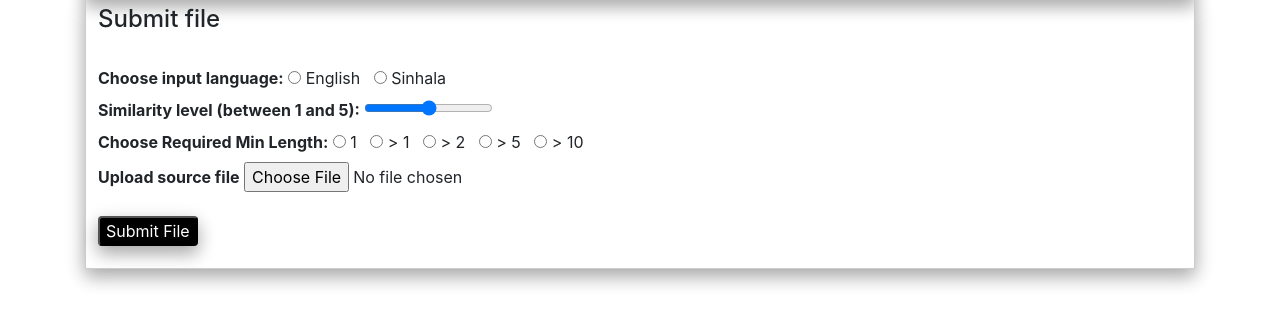
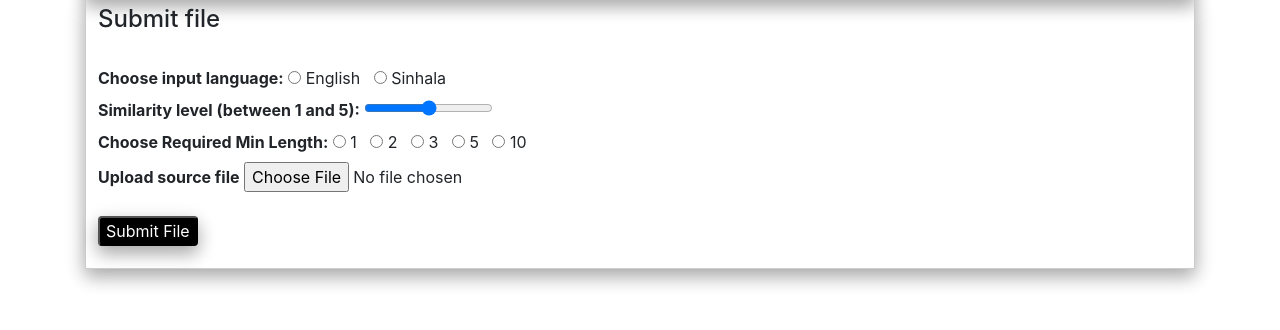
Before and after one commit to udhanMti/SimDocSin, a Flask app: page /partial_match in a window 1280 px wide. Shown: the part 315-645 px from the top of the page. Run offline with Flask 2, Linux system fonts and the light colour scheme; some libraries are stand-ins or nearby versions.

Commit message:
add new changes in the vps to the repo

```diff
--- a/webapp/app.py
+++ b/webapp/app.py
@@ -11,9 +11,9 @@ import json
 app = Flask(__name__)
 app.config['SECRET_KEY'] = '12345678'
 
-UPLOAD_FOLDER = '../../SimDocSin/outputs'
-OUTPUT_FOLDER = '../../SimDocSin/outputs'
-OUTPUT_FOLDER_PARTIALS = '../../SimDocSin/outputs'
+UPLOAD_FOLDER = '../../SimDocSin/inputs'
+OUTPUT_FOLDER = '../../SimDocSin/outputs_full_match'
+OUTPUT_FOLDER_PARTIALS = '../../SimDocSin/outputs_partial_match'
 ALLOWED_EXTENSIONS = {'txt'}
 app.config['UPLOAD_FOLDER'] = UPLOAD_FOLDER
 app.config['OUTPUT_FOLDER'] = OUTPUT_FOLDER
@@ -100,6 +100,10 @@ def search_partial_match():
                 except IOError:
                     return jsonify({"results":'error',"error":'File reading error'})
 
+                except UnicodeDecodeError:
+                    return jsonify(
+                        {"results": 'error', "error": 'File contains undecodable characters. Try to submit as a text.'})
+
                 #result = {}
                 #result['source'] = content
                 #result['target'] = main(content, lang) ##This function takes EN doc as source and output to similar SI doc
@@ -142,7 +146,7 @@ def full_match():
             sources = []
             content = request.form['content']
 
-            if content=='' or content==None:
+            if not content:
                 #flash('Content is required!')
                 return jsonify({"results":'error',"error":'Content is required'})
             else:
@@ -192,7 +196,11 @@ def full_match():
                     #flash('File reading error')
                     return jsonify({"results":'error',"error":'File reading error'})
 
-            #result = {}
+                except UnicodeDecodeError:
+                    return jsonify(
+                        {"results": 'error', "error": 'File contains undecodable characters. Try to submit as a text.'})
+
+                    #result = {}
             #result['source'] = content
             #result['target'] = main(content, lang) ##This function takes EN doc as source and output to similar SI doc
 
@@ -230,7 +238,7 @@ def get_matching_docs():
     if 'lvl' in request.form :
         lvl = request.form['lvl']
         if(lvl.isdigit()):
-            similarity_level = max( 0, min(4, int(lvl)))
+            similarity_level = max( 1, min(5, int(lvl))) - 1
         else:
             return jsonify({"error":"Value of 'lvl' parameter invalid"})
 
@@ -252,6 +260,9 @@ def get_matching_docs():
             sources.append(content)
         except IOError:
             return jsonify({"error":'File reading error'})
+
+        except UnicodeDecodeError:
+            return jsonify({"error": 'File reading error. File cotains undecodable character/s'})
 
     results = main(sources, similarity_level, lang)
 
@@ -277,6 +288,13 @@ def get_partial_matchings():
         else:
             return jsonify({"error":"Value of 'lvl' parameter invalid"})
 
+    if 'min_len' in request.form:
+        min_len = request.form['min_len']
+        if (min_len.isdigit()):
+            minimum_length = min_len
+        else:
+            return jsonify({"error": "Value of 'min_len' parameter invalid"})
+
     if 'file' in request.files:
         file = request.files['file']
     else:
@@ -300,6 +318,9 @@ def get_partial_matchings():
         except IOError:
             return jsonify({"error":'File reading error'})
 
+        except UnicodeDecodeError:
+            return jsonify({"error": 'File reading error. File contains undecodable character/s'})
+
         results, resultsNotAvailable = main_partial(sources, similarity_level, minimum_length, lang)
         if(resultsNotAvailable):
             return jsonify({"result":'No partially matching documents'})
--- a/webapp/templates/partial_match.html
+++ b/webapp/templates/partial_match.html
@@ -28,14 +28,14 @@
                 <label for="min_len"><b>Choose Required Min Length:</b></label>
                 <input type="radio" id="1" class="min_len" name="min_len" value="1">
                 <label for="en">1</label>&nbsp;&nbsp;
-                <input type="radio" id="1+" class="min_len" name="min_len" value="1+">
-                <label for="si">> 1</label>&nbsp;&nbsp;
-                <input type="radio" id="2+" class="min_len" name="min_len" value="2+">
-                <label for="en">> 2</label>&nbsp;&nbsp;
-                <input type="radio" id="5+" class="min_len" name="min_len" value="5+">
-                <label for="si">> 5</label>&nbsp;&nbsp;
-                <input type="radio" id="10+" class="min_len" name="min_len" value="10+">
-                <label for="en">> 10</label><br>
+                <input type="radio" id="2" class="min_len" name="min_len" value="2">
+                <label for="si">2</label>&nbsp;&nbsp;
+                <input type="radio" id="3" class="min_len" name="min_len" value="3">
+                <label for="en">3</label>&nbsp;&nbsp;
+                <input type="radio" id="5" class="min_len" name="min_len" value="5">
+                <label for="si">5</label>&nbsp;&nbsp;
+                <input type="radio" id="10" class="min_len" name="min_len" value="10">
+                <label for="en">10</label><br>
 
                 <b>Upload source file</b>
                 <input type=file id=myFile_2 name=myFile_2><br><br>
@@ -63,14 +63,14 @@
                 <label for="min_len_2"><b>Choose Required Min Length:</b></label>
                 <input type="radio" id="1" class="min_len_2" name="min_len_2" value="1">
                 <label for="en">1</label>&nbsp;&nbsp;
-                <input type="radio" id="1+" class="min_len_2" name="min_len_2" value="1+">
-                <label for="si">> 1</label>&nbsp;&nbsp;
-                <input type="radio" id="2+" class="min_len_2" name="min_len_2" value="2+">
-                <label for="en">> 2</label>&nbsp;&nbsp;
-                <input type="radio" id="5+" class="min_len_2" name="min_len_2" value="5+">
-                <label for="si">> 5</label>&nbsp;&nbsp;
-                <input type="radio" id="10+" class="min_len_2" name="min_len_2" value="10+">
-                <label for="en">> 10</label><br>
+                <input type="radio" id="2" class="min_len_2" name="min_len_2" value="2">
+                <label for="si">2</label>&nbsp;&nbsp;
+                <input type="radio" id="3" class="min_len_2" name="min_len_2" value="3">
+                <label for="en">3</label>&nbsp;&nbsp;
+                <input type="radio" id="5" class="min_len_2" name="min_len_2" value="5">
+                <label for="si">5</label>&nbsp;&nbsp;
+                <input type="radio" id="10" class="min_len_2" name="min_len_2" value="10">
+                <label for="en">10</label><br>
 
                 <label for="content_2"><b>Content</b></label>
                     <textarea id='content_2' name="content_2" placeholder="Post content"
--- a/webapp_controller/main_app_controller.py
+++ b/webapp_controller/main_app_controller.py
@@ -7,7 +7,7 @@ from extract_digits import extract_digits, get_digit_similarity
 
 
 def main(sources, threshold_index, source_lang='en'):
-    threshold = 0.965 + ((0.99 - 0.965) / 4) * (4 - int(threshold_index))
+    threshold = 0.965 + ((0.99 - 0.965) / 4) * int(threshold_index)
     target_lang = 'si'
     if (source_lang == 'si'):
         target_lang = 'en'
--- a/webapp_controller/partial_match_app_controller.py
+++ b/webapp_controller/partial_match_app_controller.py
@@ -219,7 +219,7 @@ def main_partial(source, threshold_index, threshold_length, source_lang='en'):
 
     # doc_s = doc['content_' + source_lang]
 
-    threshold = 0.62 + ((0.68 - 0.62) / 4) * (4 - int(threshold_index))
+    threshold = 0.62 + ((0.68 - 0.62) / 4) * int(threshold_index)
     if (min_length>0) :
         threshold =  0.525 + ((0.555 - 0.525) / 4) * int(threshold_index)
 
```
Also changed, not shown: webapp/templates/about.html (+22 -3 lines).
